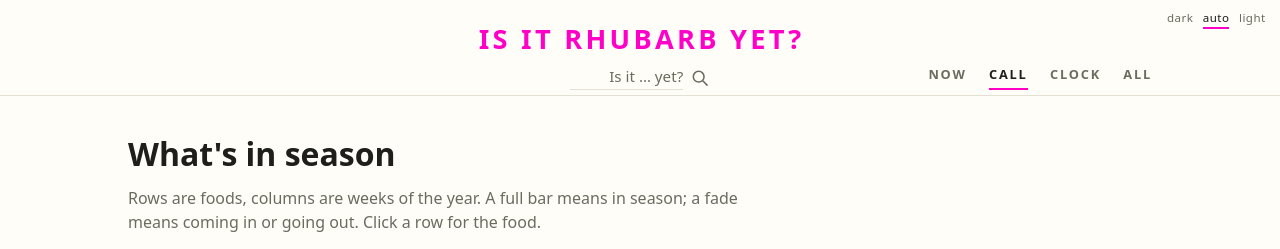
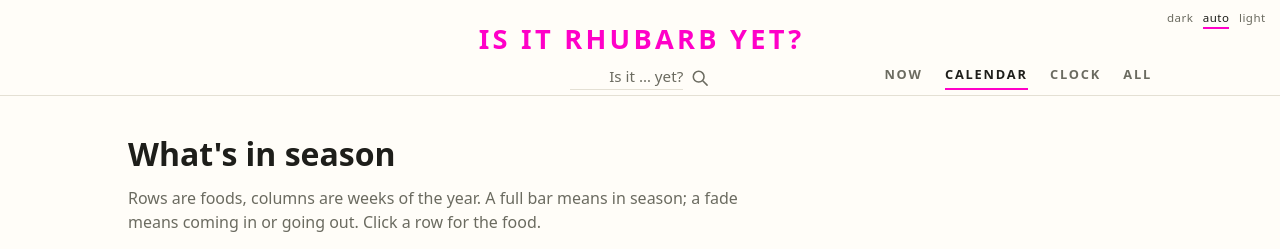
Before and after one commit to DeckOfPandas/is-it-rhubarb-yet, a Jekyll site: the page built from index.html, in a window 1280 px wide and 900 px high. Shown: the top 249 px of the window. Built offline with Jekyll 4.4.1, drawn with Linux system fonts in a browser that asks for light colours.

Commit message:
(fix) The nav says CALENDAR, not CALL
Co-Authored-By: Claude Fable 5.1 <noreply@anthropic.com>

```diff
--- a/_layouts/default.html
+++ b/_layouts/default.html
@@ -28,7 +28,7 @@
     <div class="site-header-inner">
       <nav class="site-nav" aria-label="Site">
         <a href="{{ '/now/' | relative_url }}" aria-label="This week"{% if page.url == '/now/' %} aria-current="page"{% endif %}>Now</a>
-        <a href="{{ '/' | relative_url }}" aria-label="Calendar"{% if page.url == '/' %} aria-current="page"{% endif %}>Call</a>
+        <a href="{{ '/' | relative_url }}" aria-label="Calendar"{% if page.url == '/' %} aria-current="page"{% endif %}>Calendar</a>
         <a href="{{ '/year/' | relative_url }}" aria-label="The year"{% if page.url == '/year/' %} aria-current="page"{% endif %}>Clock</a>
         <a href="{{ '/is-it/' | relative_url }}" aria-label="All the foods"{% if page.url contains '/is-it/' %} aria-current="page"{% endif %}>All</a>
       </nav>
```
